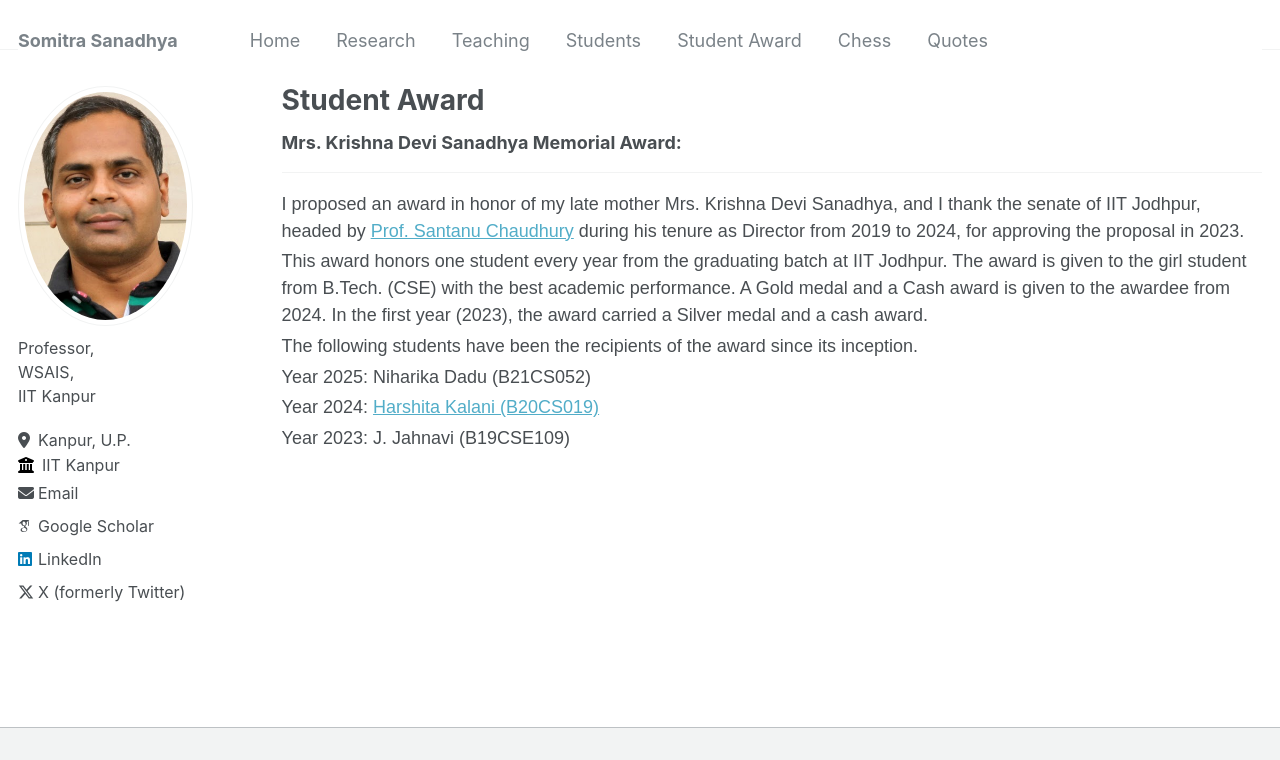
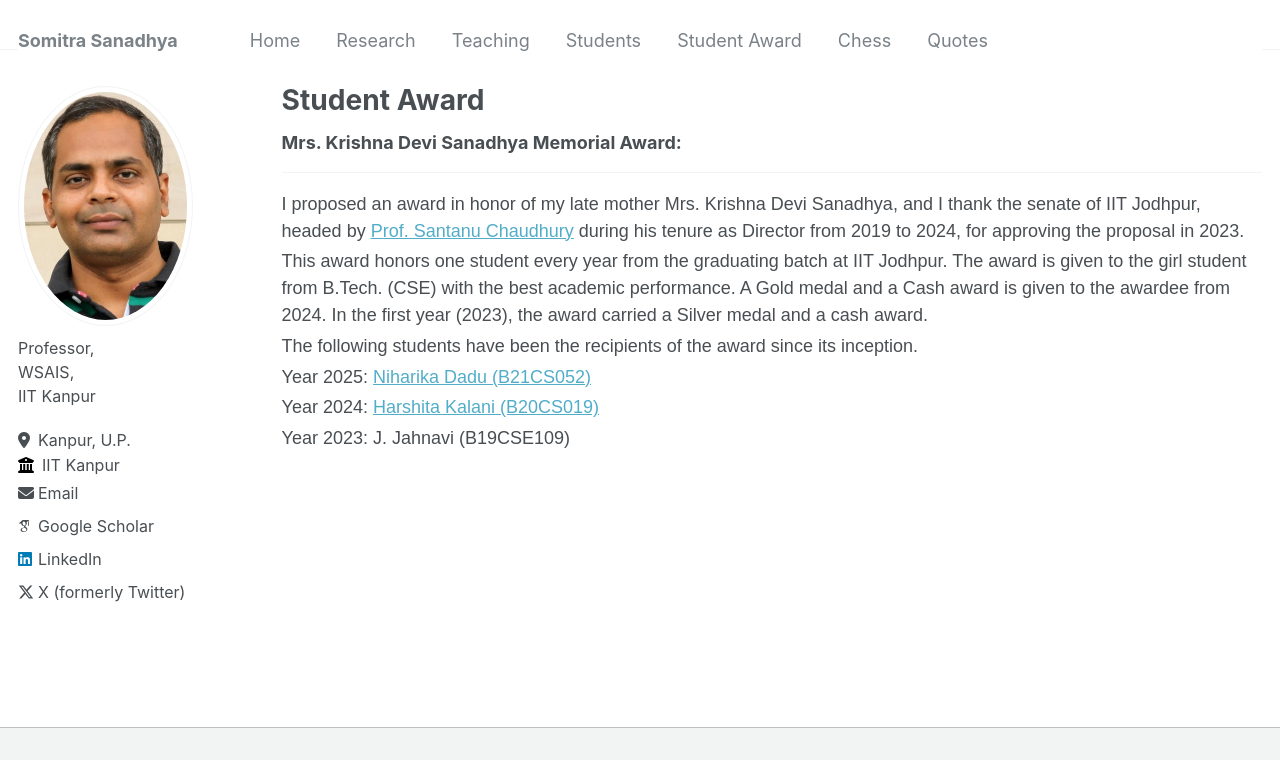
Before and after one commit to somitra-sanadhya/somitra-sanadhya.github.io, a Jekyll site: the page built from _pages/student_award.md, in a window 1280 px wide, cut to the strip 0-760 px from the top of the page. Built offline with Jekyll 4.4.1, drawn with Linux system fonts in a browser that asks for light colours; some web fonts are replaced; part of the change alters nothing that is shown.

```diff
--- a/_pages/student_award.md
+++ b/_pages/student_award.md
@@ -15,7 +15,7 @@ This award honors one student every year from the graduating batch at IIT Jodhpu
 The following students have been the recipients of the award since its inception.
 
 
-Year 2025: Niharika Dadu (B21CS052)
+Year 2025: [Niharika Dadu (B21CS052)](https://in.linkedin.com/in/niharika-dadu-4b3181228)
 
 Year 2024: [Harshita Kalani (B20CS019)](https://www.linkedin.com/posts/iitjodhpur_iitjodhpur-convocation2024-topgraduates-activity-7256270477441019904-S9yA/)
 
```
